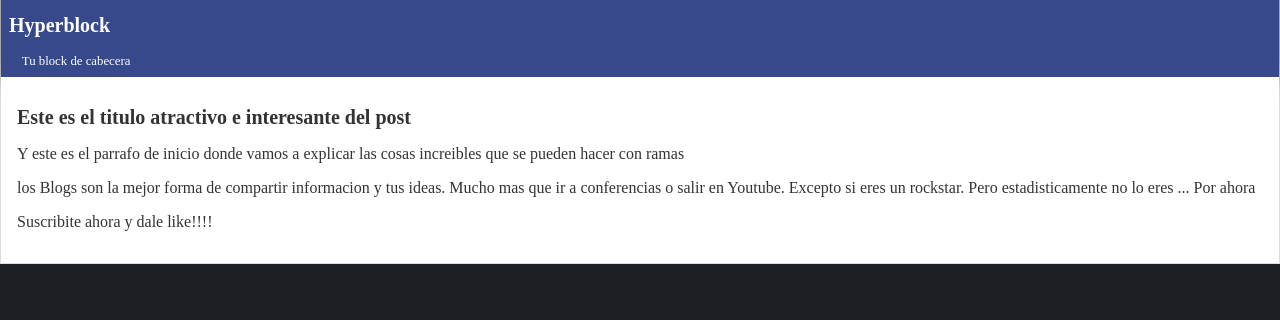
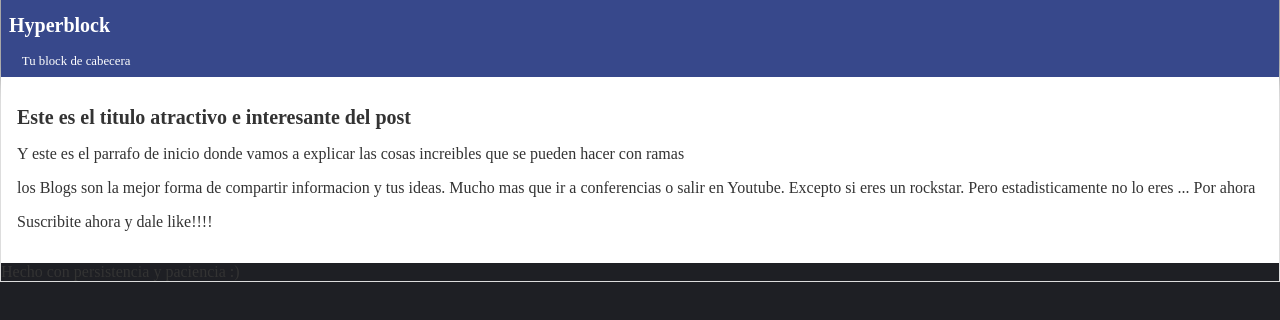
Before and after one commit to E7VIS100/HiperBlog, a plain HTML site: page index.html in a window 1280 px wide. Shown: the part 28-348 px from the top of the page. Drawn offline with Linux system fonts and the light colour scheme.

Commit message:
Agregando footer

```diff
--- a/index.html
+++ b/index.html
@@ -28,6 +28,9 @@
                     Suscribite ahora y dale like!!!!
                 </p>
             </div>
+            <div id="footer">
+                Hecho con persistencia y paciencia :)
+            </div>
         </div>
     </body>
 </html>
```
